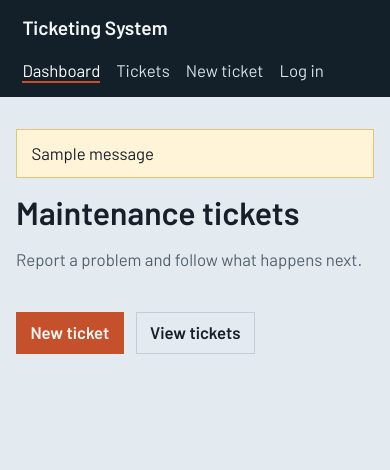
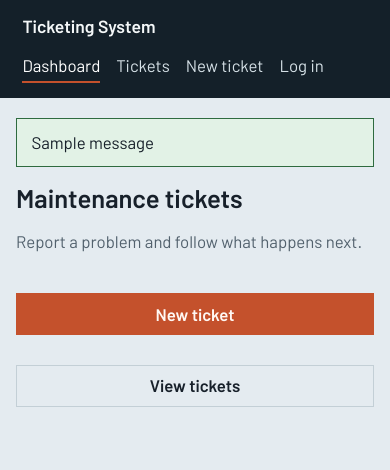
Before and after one commit to bellaouzo/Software_Engineering_CS3330, a Flask app: page / in a window 390 px wide. Shown: the top 470 px of the page. Run offline with Flask 3, Linux system fonts and the light colour scheme; one stand-in notice (Sample message) is shown.

Commit message:
Sprint 3 front end polish and phone fixes (Front End Notes 1, 3)
- Flash messages now use their category: green for success, red for
  error (errors get role="alert")
- "Staff" tag next to staff names on comments
- Status badge moved to partials/_status_badge.html (it was in two
  templates), each status gets its own color
- Hover states for nav links and buttons, bolder ticket titles in lists
- Phone fixes (<= 640px): stacked ticket rows, one-column detail fields,
  full-width form buttons, 2-up stat tiles, smaller h1, taller nav links
- Long titles/URLs wrap instead of making the page scroll sideways
- Notes 1 and 3 were already done in 6b56467; fixed the last
  "Ticket Tracker" leftover in the app.css header

Verified by TP-012, TP-013. No requirement IDs (usability only).

Docs updated: docs/guides/conventions.md (Front end section),
AGENTS.md (partials folder line).

```diff
--- a/static/css/app.css
+++ b/static/css/app.css
@@ -16,6 +16,9 @@
   --stamp-ink: #fff8f4;  /* text color on top of the accent */
   --focus: #1f6f8b;      /* links and keyboard focus ring */
   --error: #a3261b;      /* inline form errors (Req 6.1) */
+  --error-bg: #fbe4e1;   /* error flash background */
+  --success: #2e6b3f;    /* success flash border */
+  --success-bg: #e2f2e6; /* success flash background */
 }
 
 /* ---------- Base / reset ---------- */
@@ -112,6 +121,7 @@ h1 {
   font-size: 2rem;
   font-weight: 600;
   line-height: 1.15;         /* tighter leading suits large headings */
+  overflow-wrap: anywhere;   /* ticket titles go here, a long URL can't widen the page */
 }
 
 /* Intro paragraph and side notes: muted, capped to a readable line length */
@@ -194,21 +210,34 @@ button,
   box-shadow: inset 0 0 0 1px var(--line);
 }
 
+/* Quiet buttons get a light tint instead of darkening */
+.button-quiet:hover {
+  background: var(--sheet);
+  filter: none;
+}
+
 /* ---------- Flash messages (notices/alerts) ---------- */
+/* One <p class="flash flash--success|error"> per message, see base.html */
 .flash {
-  margin-bottom: 1rem;
+  margin: 0 0 1rem;
   padding: 0.7rem 0.9rem;
-  background: #fff4d8;       /* soft yellow notice */
+  background: #fff4d8;       /* soft yellow, only used if a flash has no category */
   border: 1px solid #e2c57a;
 }
 
-.flash p {
-  margin: 0;                 /* spacing handled by the sibling rule below */
+/* Stack messages closer together than other content */
+.flash + .flash {
+  margin-top: -0.5rem;
 }
 
-/* Add space only between consecutive messages */
-.flash p + p {
-  margin-top: 0.35rem;
+.flash--success {
+  background: var(--success-bg);
+  border-color: var(--success);
+}
+
+.flash--error {
+  background: var(--error-bg);
+  border-color: var(--error);
 }
 
 /* ---------- Ticket list ---------- */
@@ -353,16 +428,6 @@ button,
   outline-offset: 2px;
 }
 
-/* ---------- Responsive ---------- */
-
-/* Stack the brand above the nav on small screens */
-@media (max-width: 640px) {
-  .topbar {
-    align-items: flex-start;
-    flex-direction: column;
-  }
-}
-
 /* ---------- Inline form errors (Req 6.1) ---------- */
 /* .field-hint is up in the forms section, these are the error versions */
 
@@ -380,3 +445,60 @@ textarea.has-error,
 select.has-error {
   border-color: var(--error);
 }
+
+/* ---------- Responsive (phones) ---------- */
+/* Kept last so these rules win over the desktop ones above */
+@media (max-width: 640px) {
+  /* Stack the brand above the nav */
+  .topbar {
+    align-items: flex-start;
+    flex-direction: column;
+    gap: 0.5rem;
+  }
+
+  .brand {
+    font-size: 1.1rem;
+  }
+
+  /* Taller nav links so they are easier to tap */
+  nav a,
+  .nav-logout button {
+    padding: 0.35rem 0;
+  }
+
+  main {
+    padding-top: 1.25rem;
+  }
+
+  h1 {
+    font-size: 1.6rem;
+  }
+
+  /* Two count boxes per row */
+  .stat-grid {
+    grid-template-columns: repeat(2, 1fr);
+  }
+
+  /* Title on top, status badge under it */
+  .ticket-list li {
+    flex-direction: column;
+    gap: 0.4rem;
+  }
+
+  /* Field name above its value instead of side by side */
+  .ticket-fields {
+    grid-template-columns: 1fr;
+    gap: 0;
+  }
+
+  .ticket-fields dd {
+    margin-bottom: 0.5rem;
+  }
+
+  /* Full-width buttons in forms and button rows */
+  .sheet button,
+  .actions .button {
+    width: 100%;
+    text-align: center;
+  }
+}
--- a/templates/base.html
+++ b/templates/base.html
@@ -30,15 +30,12 @@
     </nav>
   </header>
   <main>
-    {# Flash messages from the routes (errors, "Ticket submitted.", etc.) #}
-    {% with messages = get_flashed_messages() %}
-      {% if messages %}
-        <div class="flash" role="status">
-          {% for message in messages %}
-            <p>{{ message }}</p>
-          {% endfor %}
-        </div>
-      {% endif %}
+    {# Flash messages from the routes. Category is "success" (green) or "error" (red);
+       errors use role="alert" so screen readers announce them right away #}
+    {% with messages = get_flashed_messages(with_categories=true) %}
+      {% for category, message in messages %}
+        <p class="flash flash--{{ category }}" role="{{ 'alert' if category == 'error' else 'status' }}">{{ message }}</p>
+      {% endfor %}
     {% endwith %}
     {# Each page puts its stuff here #}
     {% block content %}{% endblock %}
--- /dev/null
+++ b/templates/partials/_status_badge.html
@@ -0,0 +1,3 @@
+{# Status box for one ticket. Used by _ticket_row.html and ticket_detail.html.
+   The modifier class comes from the status ("In Progress" -> status-badge--in-progress) so each one gets its own color #}
+<span class="status-badge status-badge--{{ ticket.status|lower|replace(' ', '-') }}">{{ ticket.status }}</span>
--- a/templates/partials/_ticket_row.html
+++ b/templates/partials/_ticket_row.html
@@ -10,5 +10,5 @@
       {% if show_updated %}· Updated {{ ticket.updated_at[:16].replace('T', ' ') }} UTC{% endif %}
     </div>
   </div>
-  <span class="status-badge">{{ ticket.status }}</span>
+  {% include "partials/_status_badge.html" %}
 </li>
--- a/templates/ticket_detail.html
+++ b/templates/ticket_detail.html
@@ -6,7 +6,7 @@
   {# Title, current status, and who opened it #}
   <h1>{{ ticket.title }}</h1>
   <p class="lede">
-    <span class="status-badge">{{ ticket.status }}</span>
+    {% include "partials/_status_badge.html" %}
     Opened by {{ ticket.profiles.name or ticket.profiles.username if ticket.profiles else 'unknown' }}
   </p>
 
@@ -44,6 +44,8 @@
         <li>
           <div class="ticket-meta">
             {{ comment.profiles.name or comment.profiles.username if comment.profiles else 'Unknown' }}
+            {# Staff replies get a tag so requesters can tell who answered #}
+            {% if comment.profiles and comment.profiles.role == 'staff' %}<span class="role-tag">Staff</span>{% endif %}
             · {{ comment.timestamp[:16].replace('T', ' ') }} UTC
           </div>
           <p>{{ comment.text }}</p>
```
Also changed, not shown: other parts of static/css/app.css (+60 -2 lines), AGENTS.md (+1 -1 lines), docs/guides/conventions.md (+12 -1 lines).
